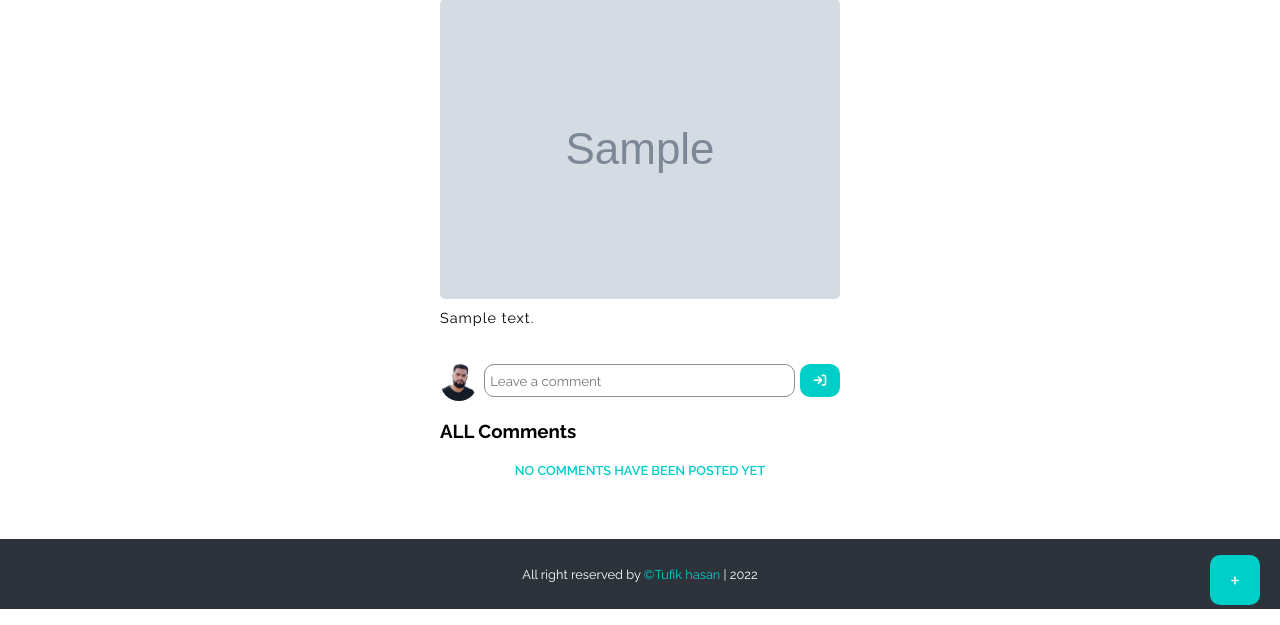
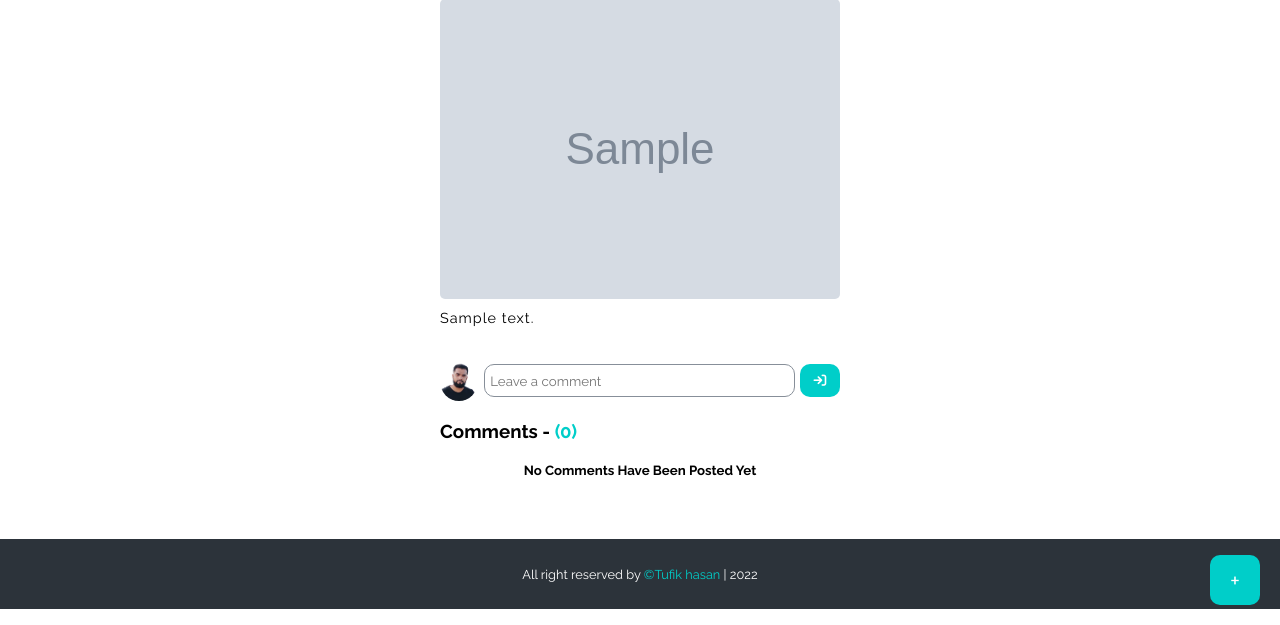
Before and after one commit to tufikhasan/blog_oop_php, a PHP site: page /single.php?post-id=1 in a window 1280 px wide. Shown: the part 175-800 px from the top of the page. Run offline with PHP 8.4, Linux system fonts and the light colour scheme; a user stored in the database is signed in; tables that the repository leaves empty hold one stand-in row (values such as "Sample post"); grey boxes marked "Sample" are stand-in pictures; some libraries are stand-ins or nearby versions.

Commit message:
Comments count query added

```diff
--- a/single.php
+++ b/single.php
@@ -50,7 +50,12 @@ $login_user_pic = $_SESSION['image'];
                         <button style="margin-left:5px;" class="primary_btn" type="submit"><i class="fa-solid fa-arrow-right-to-bracket"></i></button>
                     </form>
                 </div>
-                <h3 class="title" style="margin: 1rem 0;">ALL Comments</h3>
+                <h3 class="title" style="margin: 1rem 0;">Comments -
+                    <?php $comments_count = mysqli_query($conn,"SELECT COUNT(id) FROM user_comment  WHERE comment_post_id='$post_id'");
+                        $row = $comments_count->fetch_row();
+                        echo '<span>('.$row[0].')</span>';
+                    ?>
+                </h3>
                 <?php $all_comments = mysqli_query($conn,"SELECT * FROM user_comment WHERE comment_post_id='$post_id'");
                 $comment_num = mysqli_num_rows($all_comments);
                 if($comment_num > 0):
@@ -63,14 +68,14 @@ $login_user_pic = $_SESSION['image'];
                         <img class="autor-img" src="./img/avatar.png" alt="<?php echo $comment['user_name'] ?>">
                     <?php endif; ?>
                     <div>
-                        <h4 class="author-title"><span><?php echo $comment['user_name']; ?></span></h4>
+                        <h5 class="title"><span><?php echo $comment['user_name']; ?></span></h5>
                         <p><?php echo $comment['comment']; ?></p>
                     </div>
                 </div>
                 <?php endwhile; ?>
                 <?php else: ?>
                     <div class="comments flex align-items-center justify-content-center">
-                        <h4 class="author-title">No comments have been posted yet</h4>
+                        <h5 class="title">No comments have been posted yet</h5>
                     </div>
                 <?php endif; ?>
             </div>
```
Also changed, not shown: home.php (+8 -2 lines), profile.php (+9 -3 lines).
